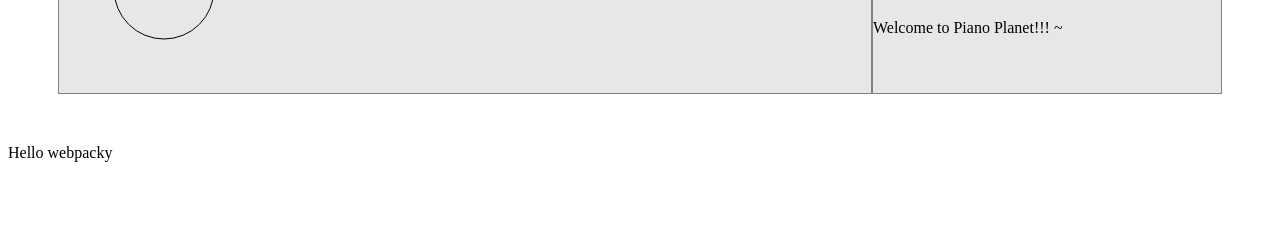
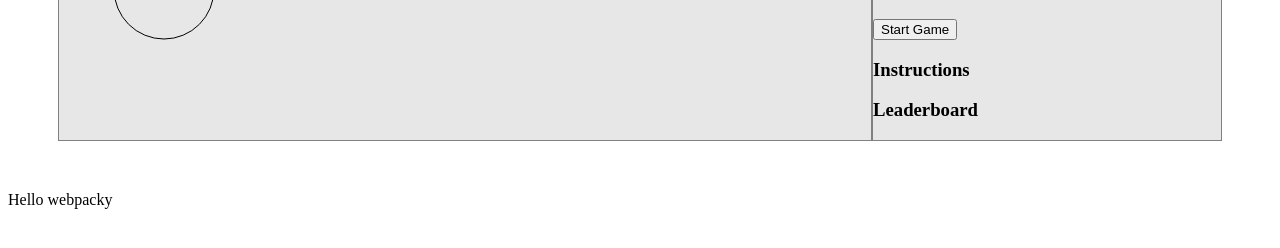
Before and after one commit to cstinepham/piano-planet, a website built with webpack: page dist/index.html in a window 1280 px wide. Shown: the part 112-360 px from the top of the page. Built offline with nearby package versions, Linux system fonts and the light colour scheme.

Commit message:
Add more elements to right panel

```diff
--- a/dist/index.html
+++ b/dist/index.html
@@ -18,7 +18,10 @@
 
     <div class="right-panel">
       <h1>Piano Planet</h1>
-      <p>Welcome to Piano Planet!!! ~</p>
+      <button>Start Game</button>
+      <h3>Instructions</h3>
+      <h3>Leaderboard</h3>
+
     </div>
 
 
```
